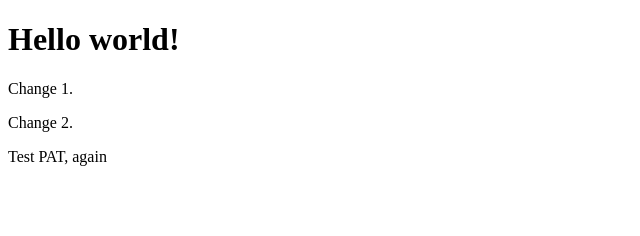
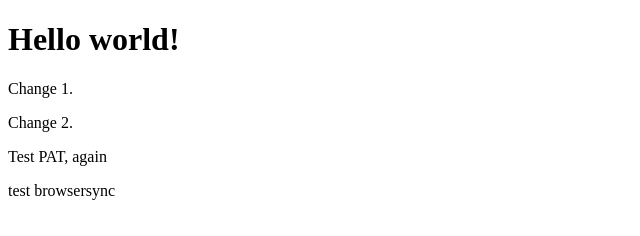
Before and after one commit to davidjh78/couresera-test, a plain HTML site: page docs/index.html in a window 1280 px wide. Shown: the full height of the page, 0-640 px from the left. Drawn offline with Linux system fonts and the light colour scheme.

Commit message:
yada yada

```diff
--- a/docs/index.html
+++ b/docs/index.html
@@ -8,5 +8,6 @@
   <p>Change 1.</p>
   <p>Change 2.</p>
   <p>Test PAT, again</p>
+  <p> test browsersync</p>
 </body>
 </html>
```
